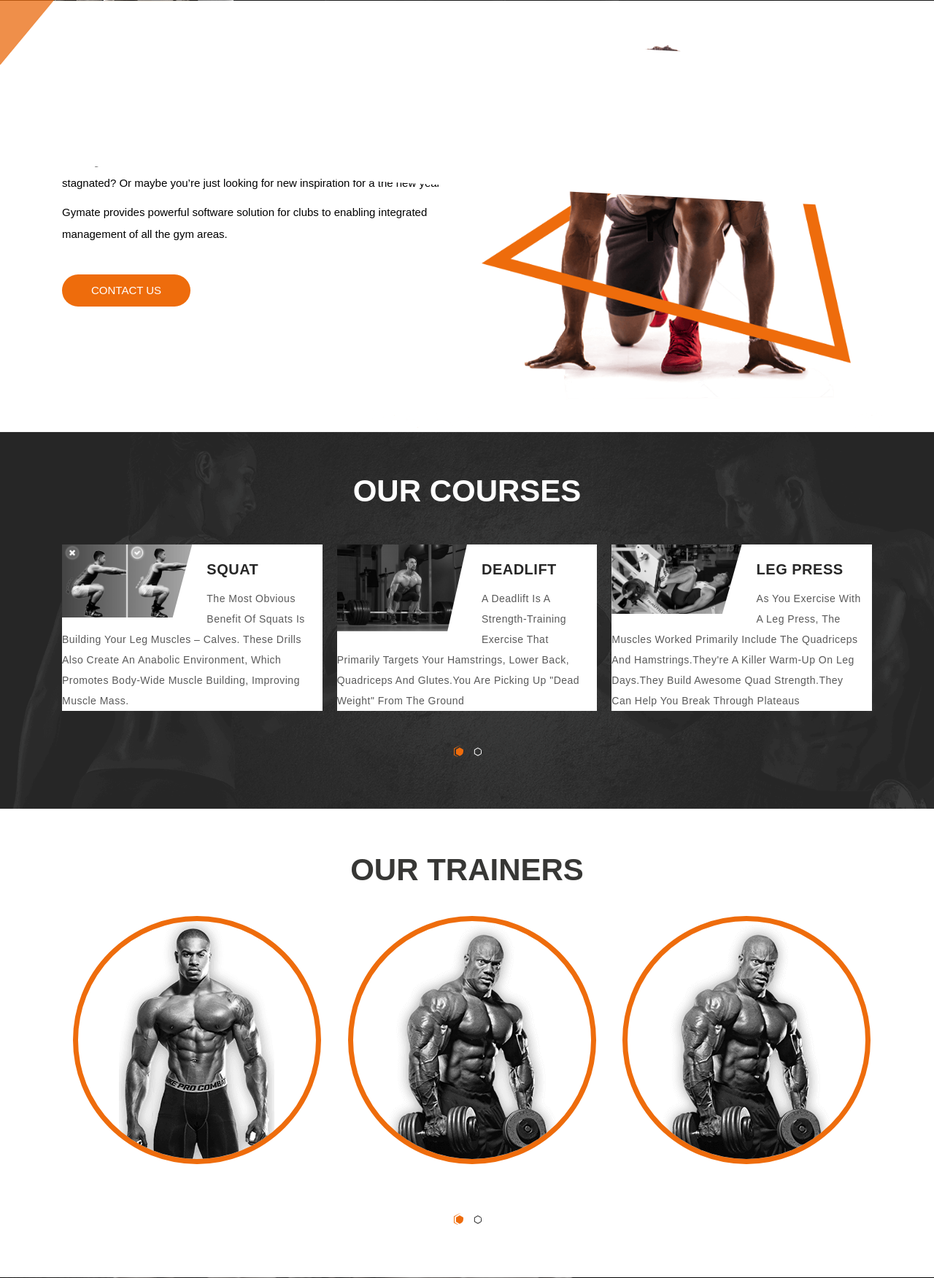
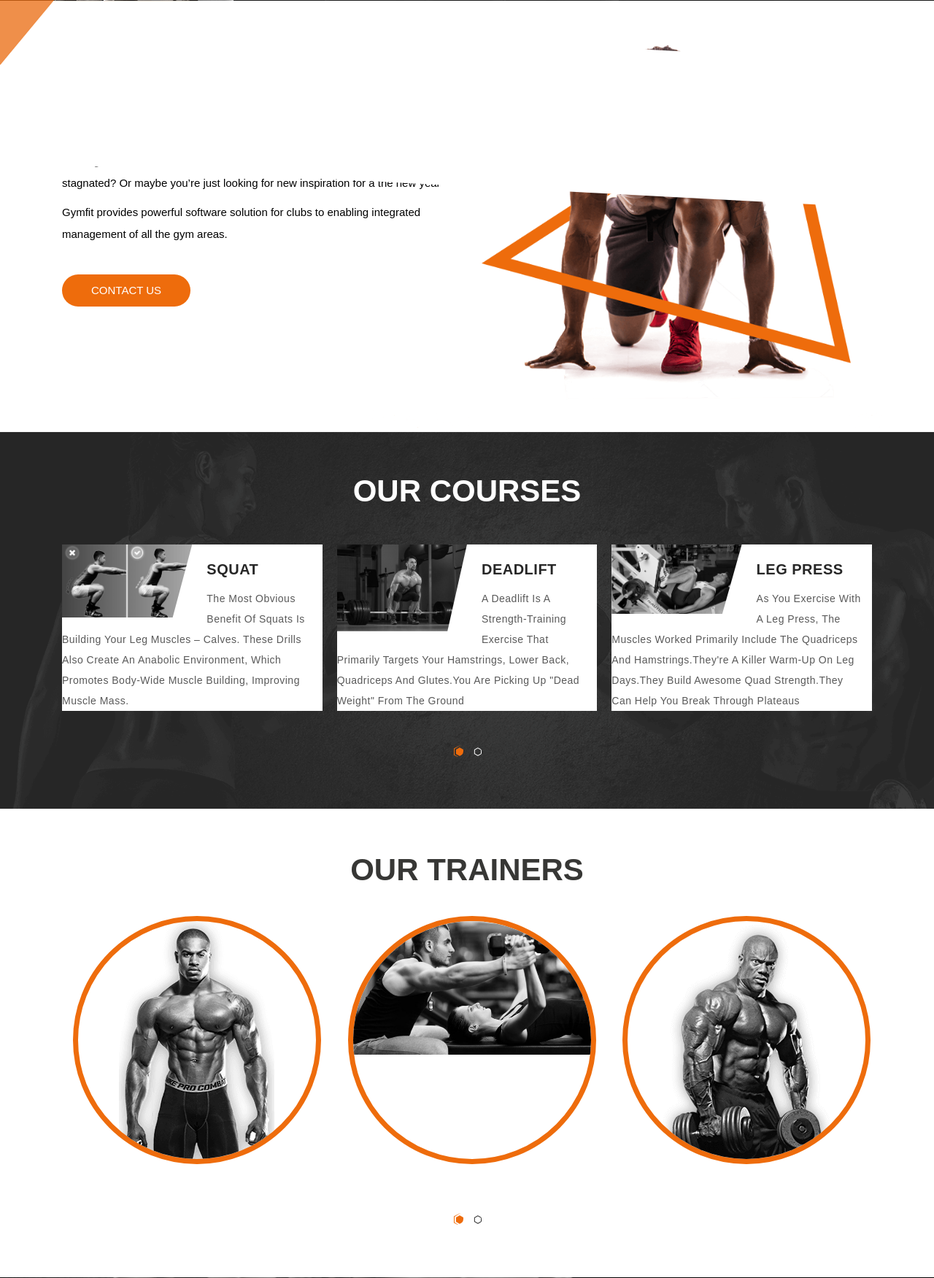
Before and after one commit to Sarathsathyan/GymManagement, a Django app: page / in a window 1280 px wide. Shown: the part 579-2330 px from the top of the page at 73% size. Run offline with Django 3.2, Linux system fonts and the light colour scheme; some libraries are stand-ins or nearby versions.

Commit message:
Second commits

```diff
--- a/templates/GymPages/index.html
+++ b/templates/GymPages/index.html
@@ -94,7 +94,7 @@
           <div class="col-xs-12 col-sm-12 col-md-6 col-lg-6 aimg_sec">
             <h2 class="title"><b> about gymfit</b></h2>
             <p>Lacking motivation to get back into the gym? Back in the gym already but feel stagnated? Or maybe you’re just looking for new inspiration for a the new year</p>
-            <p>Gymate provides powerful software solution for clubs to enabling integrated management of all the gym areas.</p>
+            <p>Gymfit provides powerful software solution for clubs to enabling integrated management of all the gym areas.</p>
             <a href="#" class="primary-btn"> contact us</a> </div>
           <div class="col-xs-12 col-sm-12 col-md-6 col-lg-6 ainfo_sec desktop">
             <div class="row">
@@ -211,11 +211,11 @@
             </div>
             <div class="col-md-12 col-sm-12 col-sx-10 item six circle1">
               <div class="circle2">
-                <img src="{% static 'images/t2.png' %}" class="img-responsive topimg" alt="">
+                <img src="{% static 'images/gymTraine.jpg' %}" class="img-responsive topimg" alt="">
               </div>
               <div class="trainer_info">
                 <div class="info">
-                  <h4> JoHn Smith </h4>
+                  <h4> James Helen </h4>
                   <h5> GYM Trainer </h5>
                   <div class="trainer_social"> <a class="fa fa-facebook-f" href="#"></a> <a class="fa fa-twitter" href="#"></a> <a class="fa fa-instagram" href="#"></a> </div>
                 </div>
```
Also changed, not shown: GymManagement/static/images/gymTraine.jpg (added).
